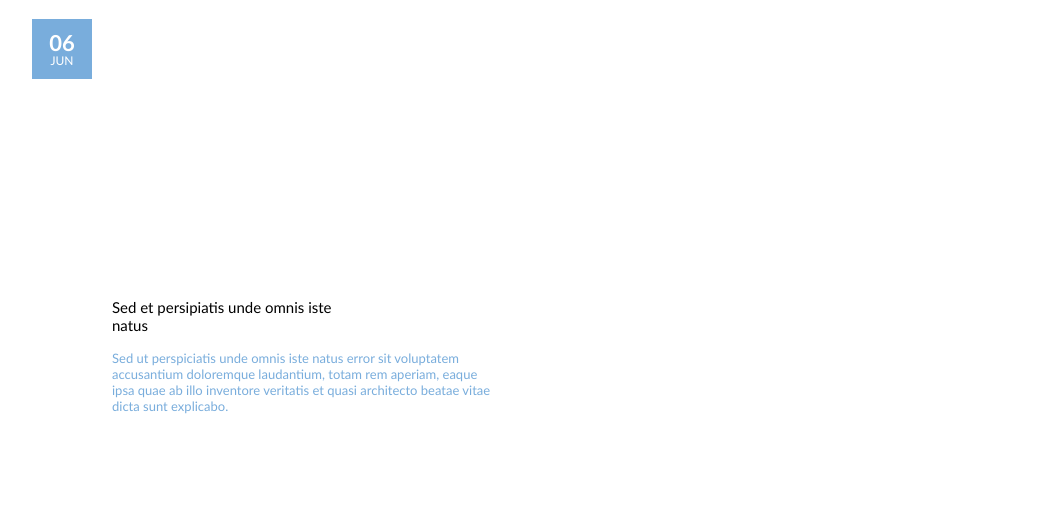
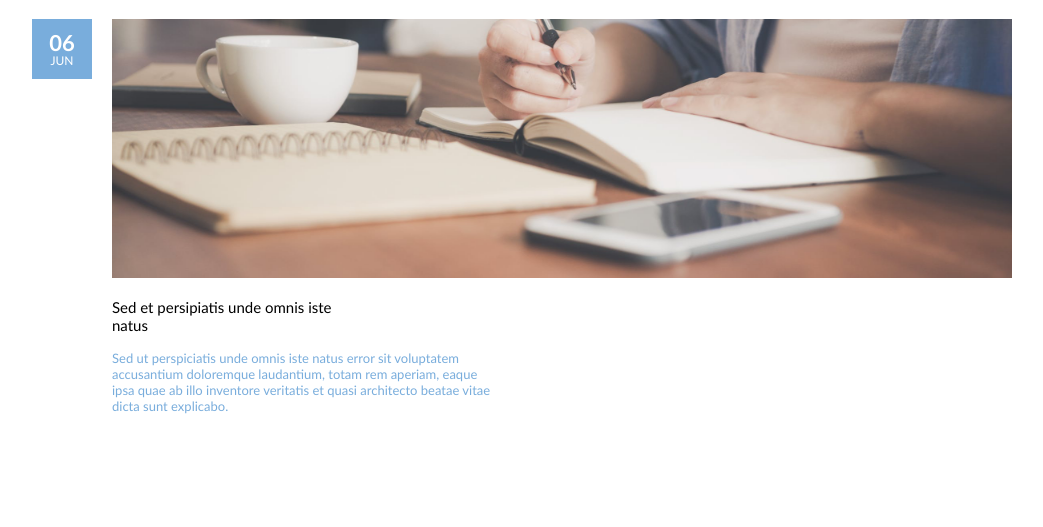
Before and after one commit to N215-fjeufack/homework-seven, a website: page blog.html in a window 1280 px wide. Shown: the part 220-747 px from the top of the page, without its empty margins (118-1161 px from the left). Drawn offline with Linux system fonts and the light colour scheme; the site is published under a folder, as on GitHub Pages, so addresses that start at the root find nothing.

Commit message:
image link fixed for blog hero images

```diff
--- a/scss/blog/blog.scss
+++ b/scss/blog/blog.scss
@@ -68,7 +68,7 @@
         max-width: 900px;
         height: 259px;
         // background-color: red;
-        background-image: url(/images/blog_hero.png);
+        background-image: url(../images/blog_hero.png);
         background-position: center;
         background-repeat: no-repeat;
         background-size: cover;
```
Also changed, not shown: css/styles.css.
